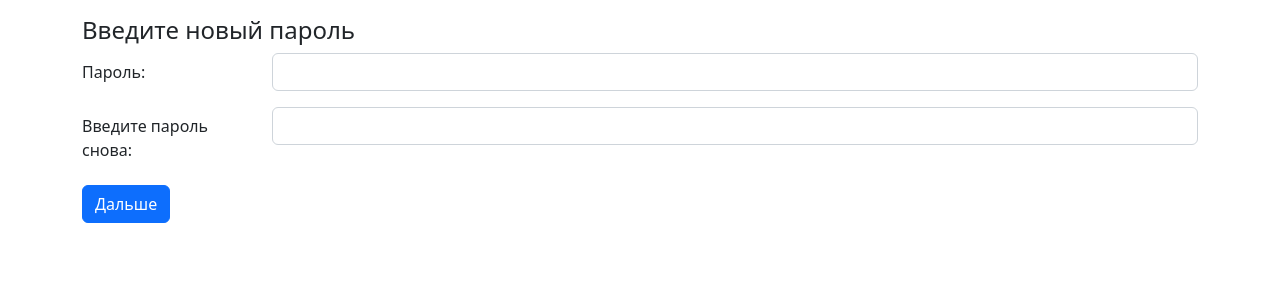
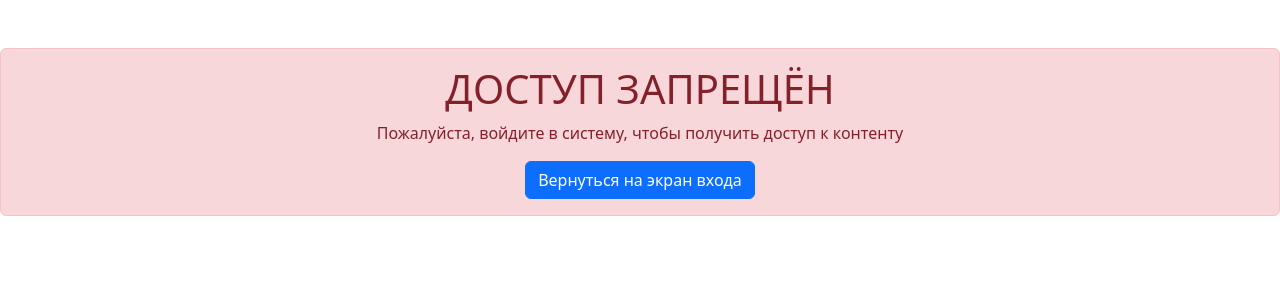
Before and after one commit to Ssentiago/CryptoGuardian, a FastAPI app: page /change_password.html in a window 1280 px wide. Shown: the top 300 px of the page. Run offline with FastAPI, Linux system fonts and the light colour scheme; parts of the project's set-up code (start-up, migrations or seed data) failed here and were passed over.

Commit message:
fixed some stuffs...

```diff
--- a/static/templates/change_password.html
+++ b/static/templates/change_password.html
@@ -5,7 +5,7 @@
 </head>
 
 <body>
-<div>
+<div id="loggedInContent" style="display: none">
     <form id="ChangeForm" class="container mt-3">
         <h4>Введите новый пароль</h4>
         <div class="row mb-3">
@@ -24,6 +24,23 @@
     </form>
 </div>
 
+<div id="NotLoggenInContent" style="display: none">
+    <div class="alert alert-danger text-center mt-5">
+        <h1>ДОСТУП ЗАПРЕЩЁН</h1>
+        <p>Пожалуйста, войдите в систему, чтобы получить доступ к контенту</p>
+        <a href="/" class="btn btn-primary">Вернуться на экран входа</a>
+    </div>
+</div>
+
+<script>
+    const isLogged = document.cookie.includes('isLogged=true');
+
+    if (isLogged) {
+        document.getElementById('LoggedInContent').style.display = 'block'
+    } else {
+        document.getElementById('NotLoggenInContent').style.display = 'block'
+    }
+</script>
 
 <script src="static/js/script.js"></script>
 <script>change_pass()</script>
--- a/static/templates/index.html
+++ b/static/templates/index.html
@@ -3,7 +3,7 @@
 <head>
     <meta charset="utf-8">
     <meta name="viewport" content="width=device-width, initial-scale=1">
-    <title>CryptoMan</title>
+    <title>CryptoGuardian</title>
     <link href="https://cdn.jsdelivr.net/npm/bootstrap@5.2.1/dist/css/bootstrap.min.css" rel="stylesheet"
           integrity="sha384-iYQeCzEYFbKjA/T2uDLTpkwGzCiq6soy8tYaI1GyVh/UjpbCx/TYkiZhlZB6+fzT" crossorigin="anonymous">
 
@@ -14,7 +14,7 @@
 <div class="container">
     <div class="row">
         <div class="col-12 text-center">
-            <h2>CryptoMan</h2>
+            <h2>CryptoGuardian</h2>
         </div>
     </div>
 </div>
@@ -25,7 +25,7 @@
     <p class="lead">Избавьтесь от необходимости запоминать пароли. Наш надежный менеджер паролей
       хранит их в безопасности, используя передовые технологии шифрования.
       Больше никаких записей на бумаге, никаких украденных паролей.
-      Управляйте своими паролями с легкостью и уверенностью.</p>
+      Управляйте своими паролями с легкостью и уверенностью. Сделайте шаг в будущее</p>
   </div>
 </section>
 
--- a/static/templates/main.html
+++ b/static/templates/main.html
@@ -106,9 +106,9 @@
 
 <div id="NotLoggenInContent" style="display: none">
     <div class="alert alert-danger text-center mt-5">
-        <h1>ACCESS DENIED</h1>
-        <p>Please log in to access the content.</p>
-        <a href="/static" class="btn btn-primary">Go back to the main page</a>
+        <h1>ДОСТУП ЗАПРЕЩЁН</h1>
+        <p>Пожалуйста, войдите в систему, чтобы получить доступ к контенту</p>
+        <a href="/" class="btn btn-primary">Вернуться на экран входа</a>
     </div>
 </div>
 <script>
```
